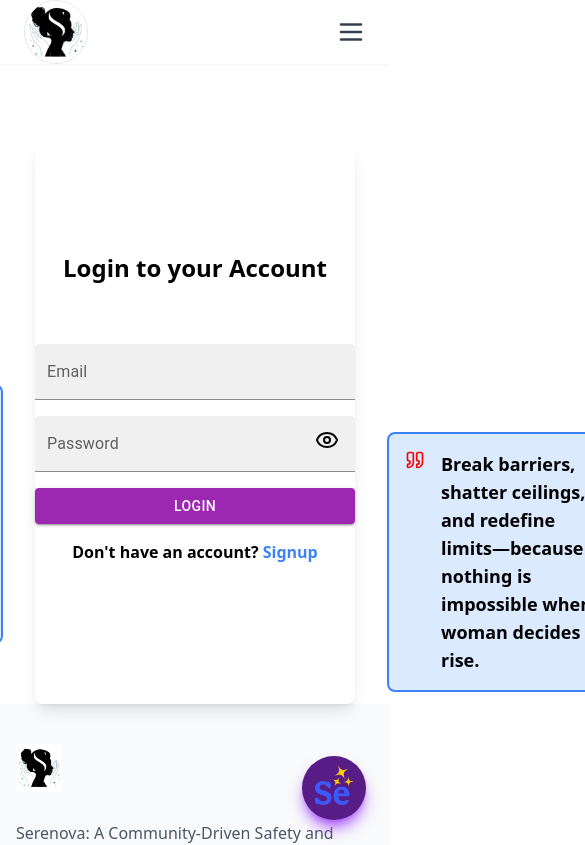
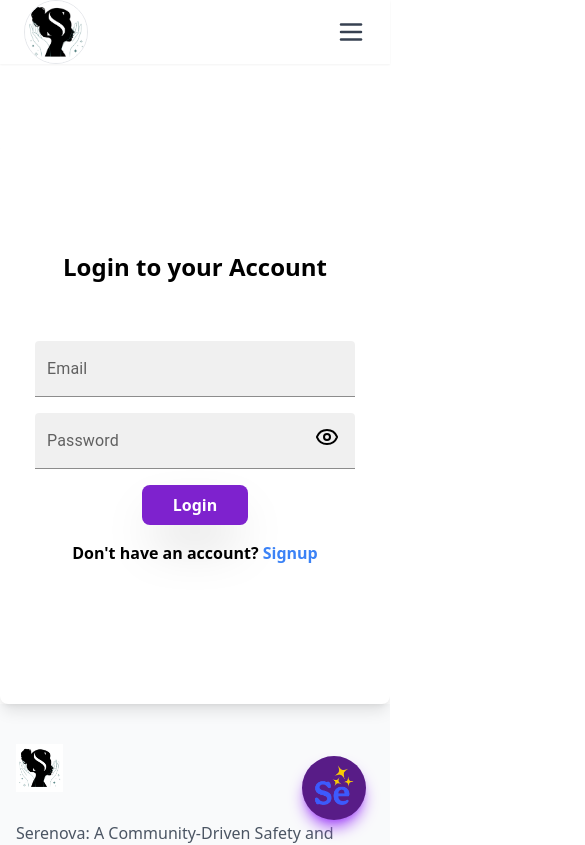
Before and after one commit to Aryan030204/production-apps, a React (Vite) app in the folder Serenova/client/: page /login in a window 390 px wide. Shown: the top 845 px of the page, 585 px wide, since content can reach past the window. Built offline with nearby package versions, Linux system fonts and the light colour scheme; a web font is replaced by a local one.

Commit message:
style: enhance ProfileForm and ProfilePage UI for better user experience style: update Login component for improved accessibility and layout feat: add icons and improve text links in RoutePlanner for better clarity

```diff
--- a/Serenova/client/src/components/ProfileForm.jsx
+++ b/Serenova/client/src/components/ProfileForm.jsx
@@ -63,13 +63,13 @@ const ProfileForm = () => {
   const avatar = formData.gender === "male" ? male : female;
 
   return (
-    <div className="flex flex-col items-center gap-5 p-6 lg:w-1/4 md:w-1/2 my-8 border-2 border-purple-500 shadow-lg bg-purple-50 rounded-xl">
+    <div className="flex flex-col items-center gap-5 p-6 lg:w-1/4 md:w-1/2 my-8 border-2 shadow-lg bg-purple-50 drop-shadow-[0px_1px_9px] rounded-xl">
       <h1 className="text-2xl font-bold text-blue-600">My Profile</h1>
 
       <img
         src={avatar}
         alt="User avatar"
-        className="w-40 h-40 object-cover border-4 border-black rounded-full"
+        className="w-20 h-20 lg:w-40 lg:h-40 object-cover border-4 border-black rounded-full"
       />
 
       <div className="flex flex-col w-[80%] gap-4">
@@ -96,7 +96,7 @@ const ProfileForm = () => {
       </div>
 
       <button
-        className="mt-2 bg-red-500 hover:bg-red-600 text-white font-bold text-lg px-6 py-2 rounded-lg shadow-lg transition-colors"
+        className="mt-2 bg-green-600 hover:bg-green-500 text-white font-bold text-lg px-6 py-2 rounded-lg shadow-lg transition-colors"
         onClick={handleUpdate}
       >
         {saved ? "Saved!" : "Save Profile"}
--- a/Serenova/client/src/pages/Login.jsx
+++ b/Serenova/client/src/pages/Login.jsx
@@ -1,5 +1,5 @@
 /* eslint-disable react/no-unescaped-entities */
-import { Button, TextField } from "@mui/material";
+import { TextField } from "@mui/material";
 import { Link, useNavigate } from "react-router-dom";
 import { Eye, EyeOff } from "lucide-react";
 import { useState } from "react";
@@ -19,7 +19,8 @@ const Login = () => {
 
   const navigate = useNavigate();
 
-  const handleLogin = async () => {
+  const handleLogin = async (e) => {
+    e.preventDefault();
     if (!email || !password) {
       return toast.error("Please fill all fields");
     }
@@ -46,7 +47,7 @@ const Login = () => {
   return (
     <>
       <div className="flex items-center justify-center">
-        <div>
+        <div className="hidden lg:block">
           <div className="relative right-[22rem] top-10">
             <QuoteBox
               quote="Empowered women empower the world—rise, lead, and inspire change with courage, confidence, and resilience."
@@ -94,13 +95,15 @@ const Login = () => {
                 </div>
               </div>
 
-              <Button
-                variant="contained"
-                color="secondary"
-                onClick={() => handleLogin()}
-              >
-                Login
-              </Button>
+              <div className="w-full flex items-center justify-center">
+                <button
+                  type="button"
+                  className="bg-purple-700 w-1/3 p-2 rounded-lg shadow-2xl font-bold text-white hover:bg-purple-800 transition-all ease-in-out"
+                  onClick={handleLogin}
+                >
+                  Login
+                </button>
+              </div>
             </form>
 
             <h1 className="relative top-4 font-semibold">
@@ -114,7 +117,7 @@ const Login = () => {
           </div>
         </div>
 
-        <div>
+        <div className="hidden lg:block">
           <div className="relative left-[18rem]">
             <QuoteBox
               quote="Empowered women empower the world—rise, lead, and inspire change with courage, confidence, and resilience."
--- a/Serenova/client/src/pages/ProfilePage.jsx
+++ b/Serenova/client/src/pages/ProfilePage.jsx
@@ -7,7 +7,7 @@ const ProfilePage = () => {
       <ProfileForm />
       <div className="flex items-center">
         <Link to={"/routes"}>
-          <button className="bg-blue-500 p-2 text-white font-semibold text-xl hover:underline mb-[2rem]">
+          <button className="bg-purple-900 rounded-lg p-2 text-white font-semibold transition-all ease-in-out duration-300 hover:bg-purple-800 text-xl hover:underline mb-[2rem]">
             My saved routes
           </button>
         </Link>
--- a/Serenova/client/src/pages/RoutePlanner.jsx
+++ b/Serenova/client/src/pages/RoutePlanner.jsx
@@ -1,6 +1,7 @@
 import { Link } from "react-router-dom";
 import RouteDetails from "../components/RouteDetails";
 import SafeRoute from "../components/SafeRoute";
+import { FaHandshake } from "react-icons/fa";
 
 const RoutePlanner = () => {
   return (
@@ -9,14 +10,18 @@ const RoutePlanner = () => {
       <SafeRoute />
       <h1 className="text-center text-lg">
         want to know how we calculate safety scores ?{" "}
-        <Link to={"/routecalculation"} className="text-blue-500 underline">
+        <Link to={"/routecalculation"} className="text-blue-500 hover:underline">
           Know more
         </Link>{" "}
         <br />
-        <p className="text-center">
-          Try{" "}
-          <Link to={"/routescorer"} className="text-blue-500 underline">
-            Manual Safety score calculator
+        <p className="text-center flex items-center justify-center">
+          {" "}
+          <span className="mx-2">
+            <FaHandshake size={20} />
+          </span>{" "}
+          Help us{" "}
+          <Link to={"/routescorer"} className="text-blue-500 hover:underline mx-1">
+            grow
           </Link>{" "}
         </p>
       </h1>
--- a/Serenova/client/src/pages/Stories.jsx
+++ b/Serenova/client/src/pages/Stories.jsx
@@ -19,12 +19,12 @@ const Stories = () => {
           </p>
         </div>
 
-        <div className="flex flex-col lg:flex-row w-full p-1 gap-4">
+        <div className="flex flex-col sm:justify-center lg:flex-row w-full p-1 gap-4">
           <div className="w-full lg:w-[20%] flex flex-col bg-purple-900 rounded-2xl gap-10 h-auto lg:h-[40rem] items-center justify-evenly shadow-purple-500 shadow-xl p-4">
             <PostsNavbar />
             {user && <UserActivityNavbar />}
           </div>
-          <div className="w-full lg:w-[80%] flex flex-col gap-2 rounded-lg pb-5 pl-2">
+          <div className="w-full flex flex-col items-center gap-2 rounded-lg p-5 pl-2">
             <StoryPost />
           </div>
         </div>
```
